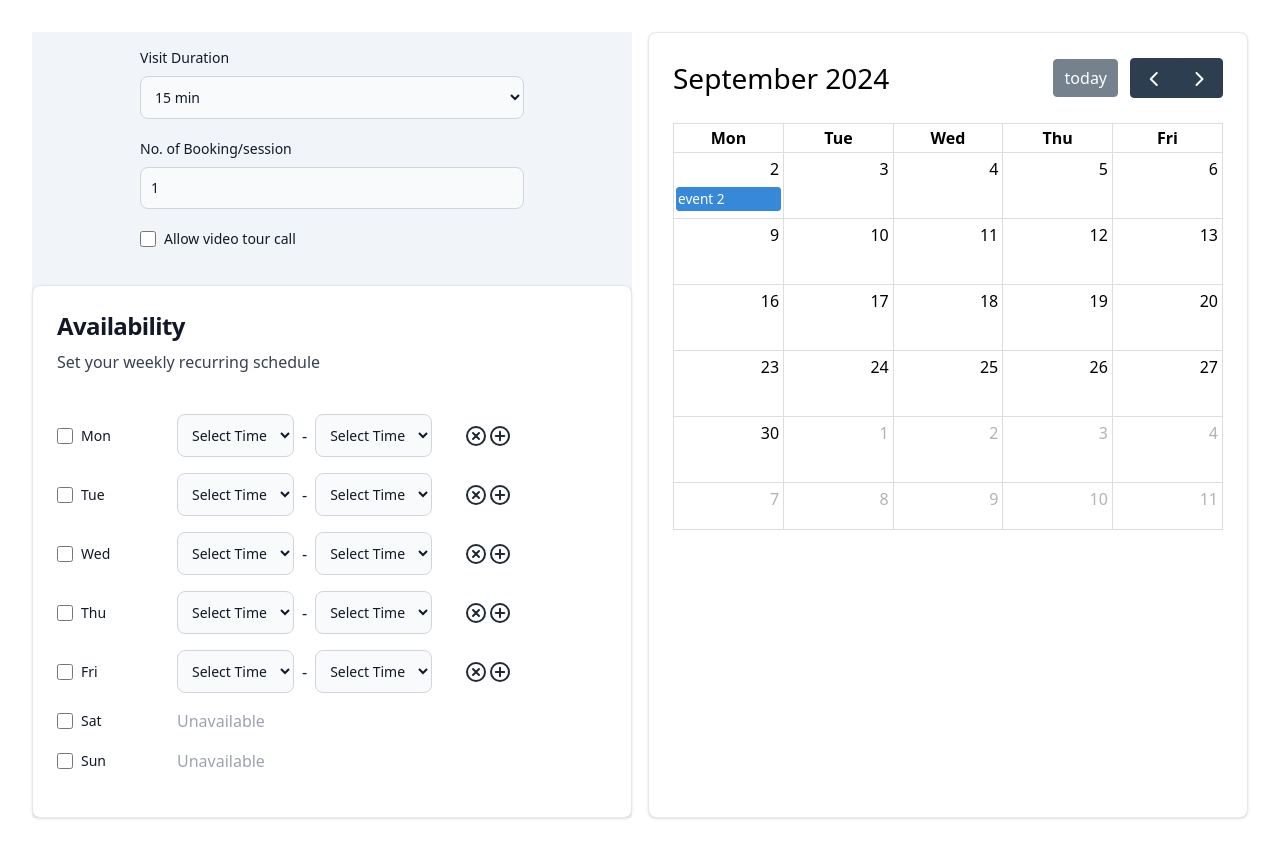
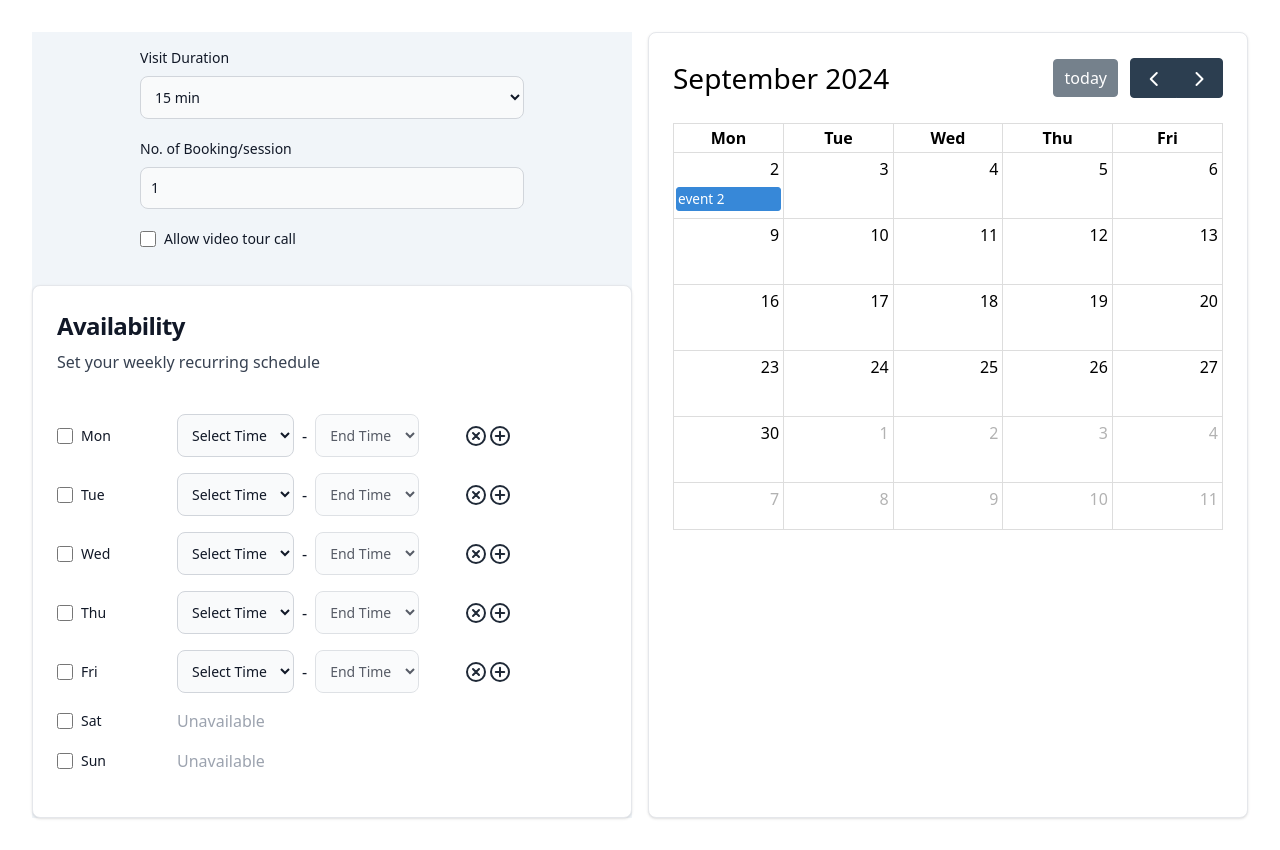
Before and after one commit to dionfananie/calendar-booking, a React (Vite) app: page / in a window 1280 px wide. Built offline with nearby package versions, Linux system fonts and the light colour scheme.

Commit message:
feat(modules): add funciton

```diff
--- a/src/components/Settings/DayList.tsx
+++ b/src/components/Settings/DayList.tsx
@@ -7,20 +7,32 @@ interface DayListType {
   timeStart: TimeListType;
   timeEnd: TimeListType;
   onChange: (data: ScheduleDay) => void;
+  data: Record<string, ScheduleDay>;
 }
-const DayList = ({ list, timeStart, timeEnd, onChange }: DayListType) => {
+const DayList = ({ data, list, timeStart, timeEnd, onChange }: DayListType) => {
   return (
     <>
       {list.map((item) => {
         const { value } = item;
+        const {
+          timeStart: currentStart,
+          timeEnd: currentEnd,
+          checked: currentChecked,
+        } = data[item.value];
+
         return (
           <div className="columns-settings py-2">
             <div className="flex items-center">
               <input
                 id={`checked-checkbox-${value}`}
                 type="checkbox"
+                checked={currentChecked}
                 onChange={() => {
-                  onChange({ day: item.value, timeStart: "", timeEnd: "" });
+                  onChange({
+                    ...data[item.value],
+                    day: value,
+                    checked: true,
+                  });
                 }}
                 className="w-4 h-4 text-blue-600 bg-gray-100 border-gray-300 rounded focus:ring-blue-500 dark:focus:ring-blue-600 dark:ring-offset-gray-800 focus:ring-2 dark:bg-gray-700 dark:border-gray-600"
               />
@@ -38,9 +50,10 @@ const DayList = ({ list, timeStart, timeEnd, onChange }: DayListType) => {
                   <div>
                     <select
                       id="countries"
+                      value={currentStart}
                       onChange={(e) => {
-                        console.log(e.target.value);
                         onChange({
+                          ...data[item.value],
                           day: value,
                           timeStart: e.target.value,
                           timeEnd: "",
@@ -48,10 +61,18 @@ const DayList = ({ list, timeStart, timeEnd, onChange }: DayListType) => {
                       }}
                       className="bg-gray-50 border border-gray-300 text-gray-900 text-sm rounded-lg focus:ring-blue-500 focus:border-blue-500 block w-full p-2.5 dark:bg-gray-700 dark:border-gray-600 dark:placeholder-gray-400 dark:text-white dark:focus:ring-blue-500 dark:focus:border-blue-500"
                     >
-                      <option selected>Select Time</option>
+                      <option>Select Time</option>
                       {timeStart.map((item) => {
                         const { value, time } = item;
-                        return <option value={value}>{time}</option>;
+
+                        return (
+                          <option
+                            value={value}
+                            selected={value === currentStart}
+                          >
+                            {time}
+                          </option>
+                        );
                       })}
                     </select>
                   </div>
@@ -59,9 +80,11 @@ const DayList = ({ list, timeStart, timeEnd, onChange }: DayListType) => {
                   <div>
                     <select
                       id="countries"
-                      className="bg-gray-50 border border-gray-300 text-gray-900 text-sm rounded-lg focus:ring-blue-500 focus:border-blue-500 block w-full p-2.5 dark:bg-gray-700 dark:border-gray-600 dark:placeholder-gray-400 dark:text-white dark:focus:ring-blue-500 dark:focus:border-blue-500"
+                      disabled
+                      value={currentEnd}
+                      className="bg-gray-50 disabled border border-gray-300 text-gray-900 text-sm rounded-lg focus:ring-blue-500 focus:border-blue-500 block w-full p-2.5 dark:bg-gray-700 dark:border-gray-600 dark:placeholder-gray-400 dark:text-white dark:focus:ring-blue-500 dark:focus:border-blue-500"
                     >
-                      <option selected>Select Time</option>
+                      <option>End Time</option>
                       {timeEnd.map((item) => {
                         const { value, time } = item;
                         return <option value={value}>{time}</option>;
@@ -70,6 +93,17 @@ const DayList = ({ list, timeStart, timeEnd, onChange }: DayListType) => {
                   </div>
                 </div>
                 <div className="flex items-center">
+                  <div
+                    onClick={() => {
+                      onChange({
+                        ...data[item.value],
+                        day: value,
+                        timeStart: "",
+                        timeEnd: "",
+                        checked: false,
+                      });
+                    }}
+                  >
                     <svg
                       className="w-6 h-6 text-gray-800 dark:text-white"
                       aria-hidden="true"
@@ -87,6 +121,8 @@ const DayList = ({ list, timeStart, timeEnd, onChange }: DayListType) => {
                         d="m15 9-6 6m0-6 6 6m6-3a9 9 0 1 1-18 0 9 9 0 0 1 18 0Z"
                       />
                     </svg>
+                  </div>
+
                   <svg
                     className="w-6 h-6 text-gray-800 dark:text-white"
                     aria-hidden="true"
--- a/src/helpers/generateTimeList.ts
+++ b/src/helpers/generateTimeList.ts
@@ -5,7 +5,6 @@ export const generateTimeSlots = (
 ): { value: string; time: string }[] => {
   const times = [];
   let time = startTime;
-  let idx = 0;
   while (time <= endTime) {
     let hours = Math.floor(time / 60);
     let minutes: string | number = time % 60;
@@ -14,8 +13,10 @@ export const generateTimeSlots = (
     // Convert hours from 24-hour to 12-hour format
     hours = hours % 12 || 12;
     minutes = minutes < 10 ? "0" + minutes : minutes;
-    idx++;
-    times.push({ value: `time-${idx}`, time: `${hours}:${minutes} ${period}` });
+    times.push({
+      value: `${hours}:${minutes}`,
+      time: `${hours}:${minutes} ${period}`,
+    });
     time += interval;
   }
 
--- a/src/modules/Settings/View.hook.ts
+++ b/src/modules/Settings/View.hook.ts
@@ -1,22 +1,27 @@
 import { useState } from "react";
 import { ScheduleData, type ScheduleDay } from "../../types";
 import { generateTimeSlots } from "../../helpers/generateTimeList";
-import { DURATION_LIST } from "../../constants/time";
+import { DAY_LIST, DURATION_LIST } from "../../constants/time";
 
+const initialDays: Record<string, ScheduleDay> = DAY_LIST.reduce((acc, day) => {
+  acc[day.value] = { timeStart: 0, timeEnd: 0, checked: false };
+  return acc;
+}, {});
 const useView = () => {
   const [scheduleData, setScheduleData] = useState<ScheduleData>({
-    duration: "",
+    duration: "duration-1",
     session: 1,
     withVideo: false,
   });
-  const [scheduleDay, setScheduleDay] = useState<ScheduleDay[]>([]);
+  const [scheduleDay, setScheduleDay] =
+    useState<Record<string, ScheduleDay>>(initialDays);
   console.log(scheduleDay);
 
   const handleChangeDuration = (value: Record<string, unknown>) => {
     setScheduleData((recentData) => ({ ...recentData, ...value }));
   };
   const handleChangeDay = (data: ScheduleDay) => {
-    setScheduleDay((v) => [...v, data]);
+    setScheduleDay((v) => ({ ...v, [data.day]: data }));
   };
 
   const timeList = generateTimeSlots(7 * 60, 19 * 60, 30);
--- a/src/modules/Settings/View.tsx
+++ b/src/modules/Settings/View.tsx
@@ -39,6 +39,7 @@ const Scheduler = () => {
                 list={DAY_LIST}
                 timeStart={timeList}
                 timeEnd={timeEndList}
+                data={scheduleDay}
               />
             </div>
           </dl>
--- a/src/types/index.ts
+++ b/src/types/index.ts
@@ -7,4 +7,5 @@ export interface ScheduleDay {
   day: string;
   timeStart: string;
   timeEnd: string;
+  checked: boolean;
 }
```
Lines whose indentation alone changed are shown as unchanged.
